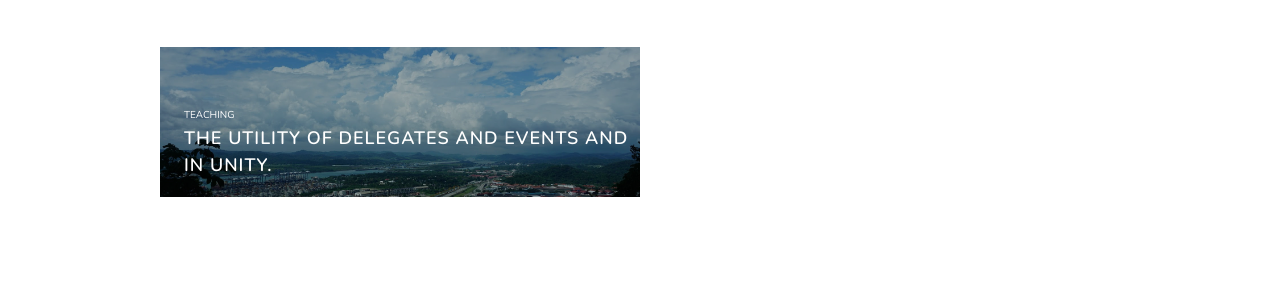
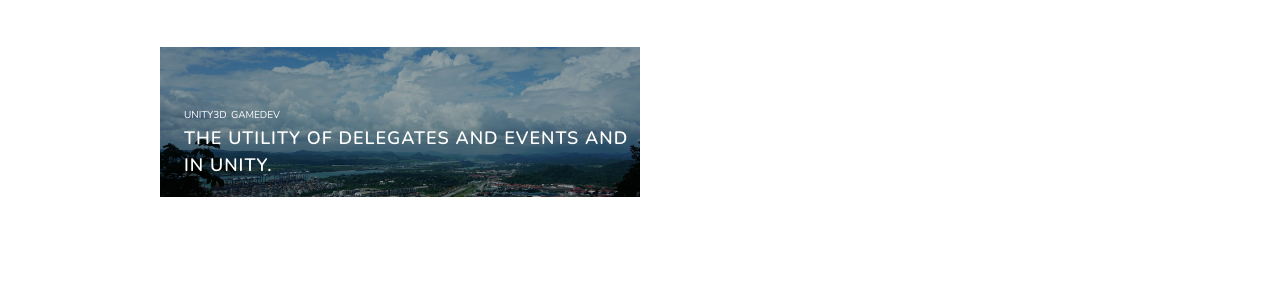
Before and after one commit to Mad-Hyrax/blog, a Jekyll site: the page built from index.html, in a window 1280 px wide. Shown: the part 168-468 px from the top of the page. Built offline with Jekyll 4.4.1, drawn with Linux system fonts in a browser that asks for light colours; the list of posts is cut into pages by our own code.

Commit message:
Update post, add propietary GIF and change post tag layout

```diff
--- a/_layouts/post.html
+++ b/_layouts/post.html
@@ -18,7 +18,7 @@
           <div class="page-tag">
             <span>Tags:</span>
             {% for tag in page.tags %}
-            <a href="{{site.baseurl}}/tags#{{tag}}" class="tag">{{ tag }}</a>
+            <a href="{{site.baseurl}}/tags#{{tag}}" class="tag">| {{ tag }}</a>
             {% endfor %}
           </div><!-- End Tags -->
           <div class="page-share">
--- a/_posts/2018-03-23-the-utility-of-delegates-and-events-in-unity.markdown
+++ b/_posts/2018-03-23-the-utility-of-delegates-and-events-in-unity.markdown
@@ -4,13 +4,13 @@
 date:   2018-03-23 13:00:00 0000
 description: This blog post aims to give you beginner insights about Delegates in Unity.
 img: panama.jpeg
-tags: [Teaching]
+tags: [Unity3D, gamedev]
 author: Juan Rodriguez
 ---
 
 ¡Hola! My name is Juan Rodriguez. I am a Panamanian 🇵🇦 game developer and programmer based in New Zealand 🇳🇿. This blog post was written for [notGDC](http://www.notgdc.fun/) as I wanted to contribute some of my knowledge with the community. It is aimed towards programmers looking to get the most out of Unity, no matter the skill level. The initial stages will be fairly basic as I want everyone to understand this tutorial, so feel free to skip parts as you wish! (Or just grab the [source code](https://github.com/timrodz/unity-callback_examples)). The tools I used are Unity [2017.3.1p2](https://unity3d.com/unity/qa/patch-releases/2017.3.1p2) and [Visual Studio Code](https://code.visualstudio.com/).
 
-**Update**: [@damagefilter](https://twitter.com/damagefilter) wrote a more advanced tutorial regarding events in Unity. Go check it out 😄 http://www.indiedb.com/members/damagefilter/blogs/event-and-unity.
+**Update**: [@damagefilter](https://twitter.com/damagefilter/) wrote a more advanced tutorial regarding events in Unity. Go check it out 😄 http://www.indiedb.com/members/damagefilter/blogs/event-and-unity.
 
 **Note**: To acces this post’s table of contents, hover your mouse at the left-most part of the page. Also, if you read anything that looks *off*, please let me know! I’m only a human (and a student).
 
```
Also changed, not shown: other parts of _posts/2018-03-23-the-utility-of-delegates-and-events-in-unity.markdown (+1 -1 lines), assets/img/posts/notgdc_intro.gif (added).
